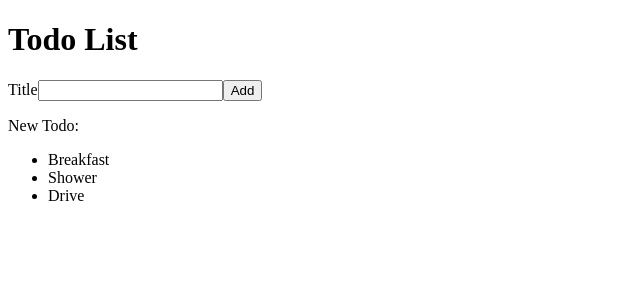
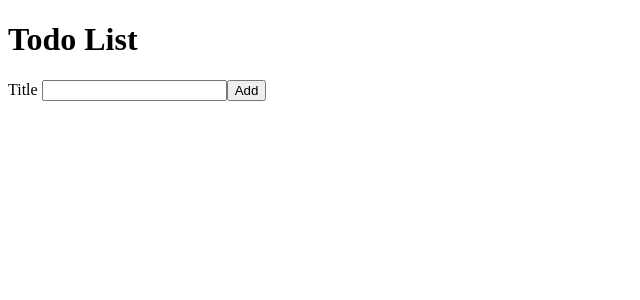
Before and after one commit to pkekalo/react-todo, a React (Vite) app: page /new in a window 1280 px wide. Shown: the top 300 px of the page, without its empty margins (0-640 px from the left). Built offline with nearby package versions, Linux system fonts and the light colour scheme.

Commit message:
Implemented todo list app with state management and controlled input

```diff
--- a/src/AddTodoForm.jsx
+++ b/src/AddTodoForm.jsx
@@ -1,29 +1,32 @@
 import { useState } from 'react';
 
 function AddTodoForm({ onAddTodo }) {
-    const [title, setTitle] = useState('');
+    const [todoTitle, setTodoTitle] = useState('');
+
+    const handleTitleChange = (event) => {
+        const newTodoTitle = event.target.value; // Retrieve input value
+        setTodoTitle(newTodoTitle); // Update state
+    };
 
     const handleAddTodo = (event) => {
         event.preventDefault(); // Prevent form from refreshing the page
-        const todoTitle = title; // Get the value of the input field
-        console.log(todoTitle); // Log the value to the console
-        onAddTodo(todoTitle); // Call the parent function to handle the new todo
-        setTitle(''); // Clear the input field
+        const newTodo = { title: todoTitle, id: Date.now() }; // Create the new todo object
+        onAddTodo(newTodo); // Pass the todoTitle state to the parent
+        console.log(`New Todo - ID: ${newTodo.id}, Title: ${newTodo.title}`); // Log the value to the console
+        setTodoTitle('');
     };
 
 
     return (
         <form onSubmit={handleAddTodo}>
-            <label htmlFor="todoTitle">Title</label>
+            <label htmlFor="todoTitle">Title </label>
             <input
                 type="text"
                 id="todoTitle"
                 name="title"
-                value={title}
+                value={todoTitle}
                 required
-                onChange={(e) => {
-                    setTitle(e.target.value)}
-                }
+                onChange={handleTitleChange}
             />
             <button type="submit">Add</button>
         </form>
--- a/src/App.jsx
+++ b/src/App.jsx
@@ -1,33 +1,21 @@
 import { useState } from 'react';
+import AddTodoForm from './AddTodoForm';
 import TodoList from './TodoList';
-import AddTodoForm from './AddTodoForm';
 
 function App() {
+  const [todoList, setTodoList] = useState([]); // State to hold the todo list
 
-  const [todos, setTodos] = useState([
-    { id: 1, title: 'Breakfast' },
-    { id: 2, title: 'Shower' },
-    { id: 3, title: 'Drive' },
-  ]);
-
-  const [newTodo, setNewTodo] = useState('');
-
-  const addTodo = (title) => {
-    setNewTodo(title);
-
-    setTodos([...todos, { id: todos.length + 1, title }]);
+  const addTodo = (newTodo) => {
+    setTodoList([...todoList, newTodo]); // Update todoList
   };
 
   return (
-    <>
-      <div>
-          <h1>Todo List</h1>
-          <AddTodoForm onAddTodo={addTodo} />
-          <p>New Todo: {newTodo}</p>
-          <TodoList todos={todos} />
-      </div>
-    </>
-  )
+    <div>
+      <h1>Todo List</h1>
+      <AddTodoForm onAddTodo={addTodo} />
+      <TodoList todoList={todoList} />
+    </div>
+  );
 }
 
 export default App;
--- a/src/TodoList.jsx
+++ b/src/TodoList.jsx
@@ -1,27 +1,14 @@
 import TodoListItem from './TodoListItem';
 
-function TodoList({todos}) {
-    // const todoList = [
-    //     {
-    //       id: 1,
-    //       title: 'Breakfast'
-    //     },
-    //     {
-    //       id: 2,
-    //       title: 'Shower'
-    //     },
-    //     {
-    //       id: 3,
-    //       title: 'Drive'
-    //     }
-    //   ];
-
+function TodoList({ todoList }) {
     return (
-        <ul>
-            {todos.map((item) => (
-                <TodoListItem key={item.id} item={item} />
-            ))}
-        </ul>
+        <>
+            <ul>
+                {todoList.map((item) => (
+                    <TodoListItem key={item.id} item={item} />
+                ))}
+            </ul>
+        </>
     );
 }
 
```
